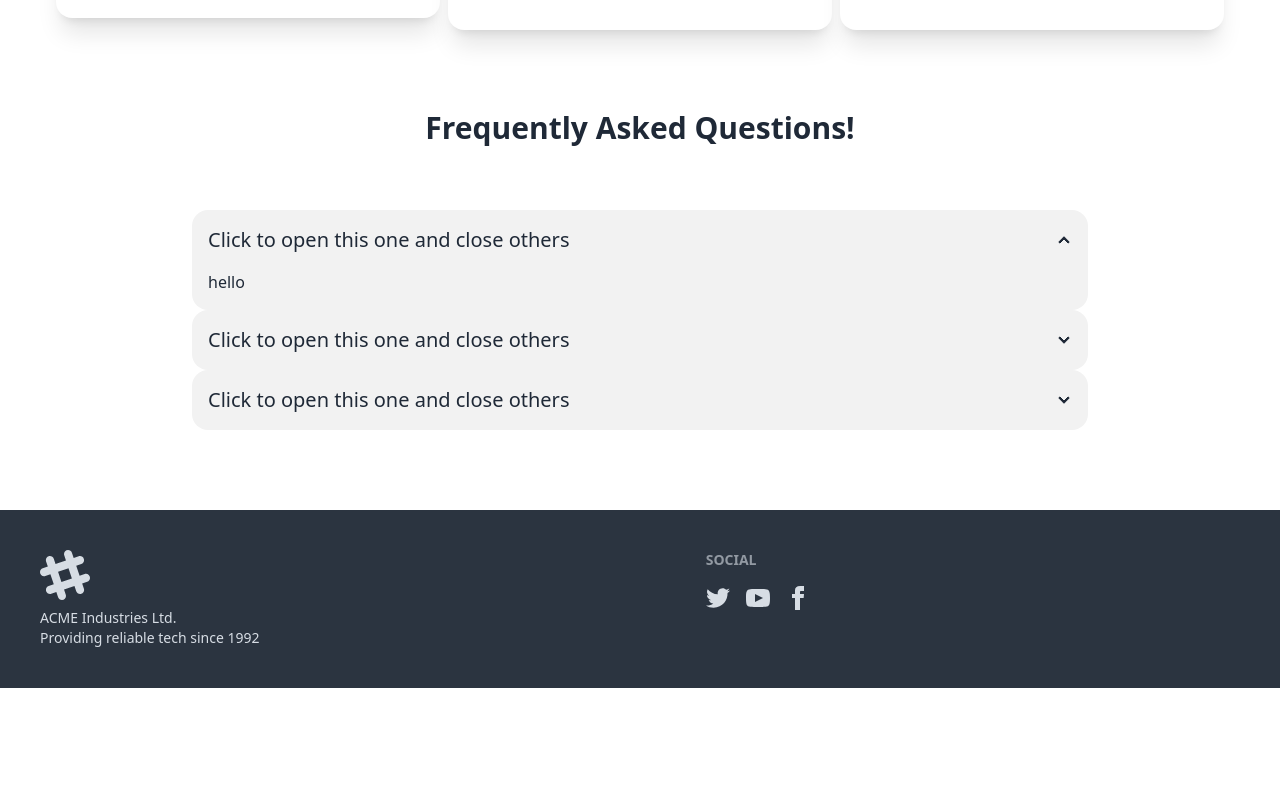
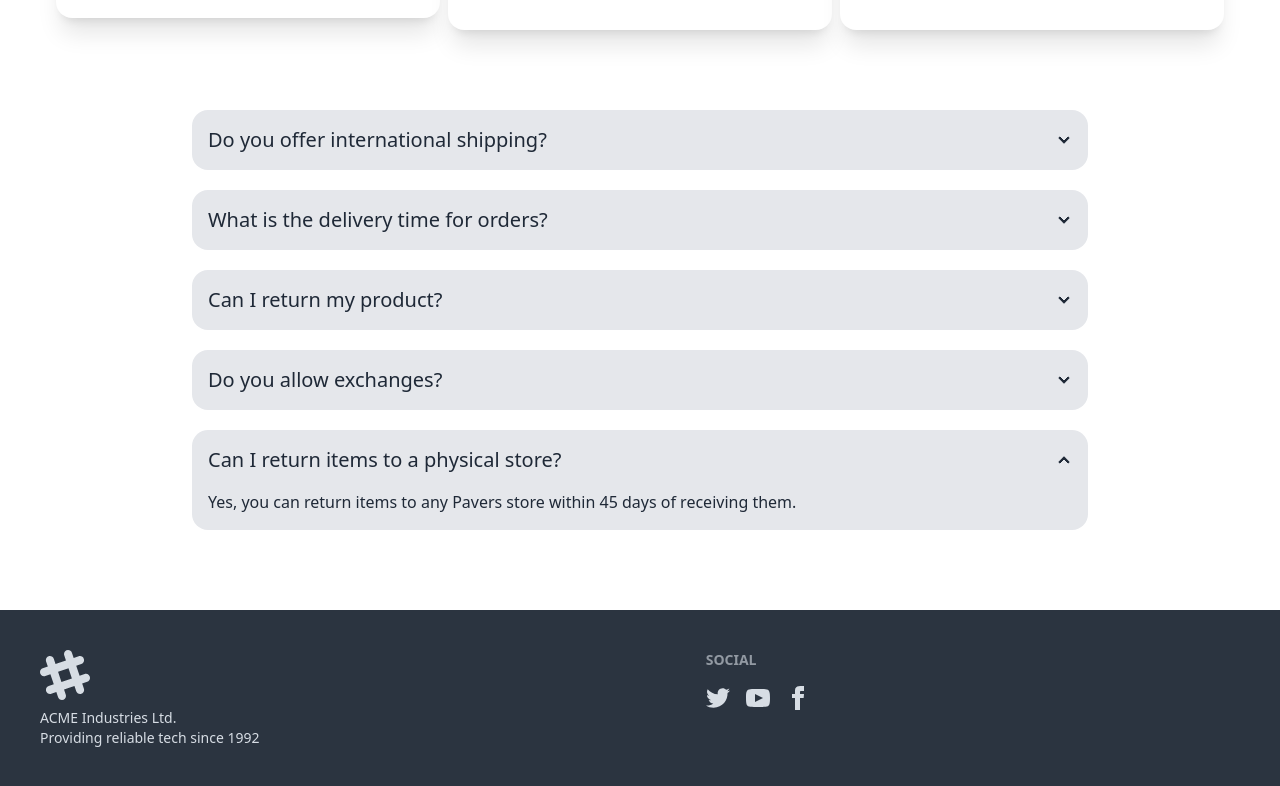
Before and after one commit to sakil470004/shoe-shop-stride, a React (Vite) app: page / in a window 1280 px wide. Shown: the part 1346-2132 px from the top of the page. Before the commit the page ends 2034 px from the top, so only its background shows below. Built offline with nearby package versions, Linux system fonts and the light colour scheme; no server answers; data requests are answered from the project's data file.

Commit message:
fix accordian

```diff
--- a/src/components/home/Accordian.jsx
+++ b/src/components/home/Accordian.jsx
@@ -1,36 +1,49 @@
 const Accordian = () => {
+  const faqArray = [
+    {
+      id: 1,
+      question: "Do you offer international shipping?",
+      answer:
+        "Yes, we ship worldwide. Shipping costs will be added at checkout.",
+    },
+    {
+      id: 2,
+      question: "What is the delivery time for orders?",
+      answer:
+        "UK orders are delivered within 3-5 working days. International delivery times may vary.",
+    },
+    {
+      id: 3,
+      question: "Can I return my product?",
+      answer:
+        "Yes, you can return your order within 45 days. Use the returns form provided.",
+    },
+    {
+      id: 4,
+      question: "Do you allow exchanges?",
+      answer:
+        "Unfortunately, we do not offer exchanges. Please return the item for a refund and place a new order.",
+    },
+    {
+      id: 5,
+      question: "Can I return items to a physical store?",
+      answer:
+        "Yes, you can return items to any Pavers store within 45 days of receiving them.",
+    },
+  ];
   return (
-    <div className="my-20 px-8 w-3/4 mx-auto">
-      <h1 className="my-16 text-center font-bold text-3xl">
-        Frequently Asked Questions!
-      </h1>
-      <div className="collapse collapse-arrow bg-base-200">
-        <input type="radio" name="my-accordion-2" defaultChecked />
-        <div className="collapse-title text-xl font-medium">
-          Click to open this one and close others
+    <div className="my-20 px-8 w-3/4 mx-auto flex flex-col gap-5">
+      {faqArray.map((faq) => (
+        <div className="collapse collapse-arrow bg-gray-200" key={faq.id}>
+          <input type="radio" name="my-accordion-2" defaultChecked />
+          <div className="collapse-title text-xl font-medium">
+            {faq.question}
+          </div>
+          <div className="collapse-content">
+            <p>{faq.answer}</p>
+          </div>
         </div>
-        <div className="collapse-content">
-          <p>hello</p>
-        </div>
-      </div>
-      <div className="collapse collapse-arrow bg-base-200">
-        <input type="radio" name="my-accordion-2" />
-        <div className="collapse-title text-xl font-medium">
-          Click to open this one and close others
-        </div>
-        <div className="collapse-content">
-          <p>hello</p>
-        </div>
-      </div>
-      <div className="collapse collapse-arrow bg-base-200">
-        <input type="radio" name="my-accordion-2" />
-        <div className="collapse-title text-xl font-medium">
-          Click to open this one and close others
-        </div>
-        <div className="collapse-content">
-          <p>hello</p>
-        </div>
-      </div>
+      ))}
     </div>
   );
 };
--- a/src/pages/Home.jsx
+++ b/src/pages/Home.jsx
@@ -9,6 +9,7 @@ const Home = () => {
     <div>
       <Banner />
       <Products data={data} />
+      {/* FAQ */}
       <Accordian />
     </div>
   );
```
